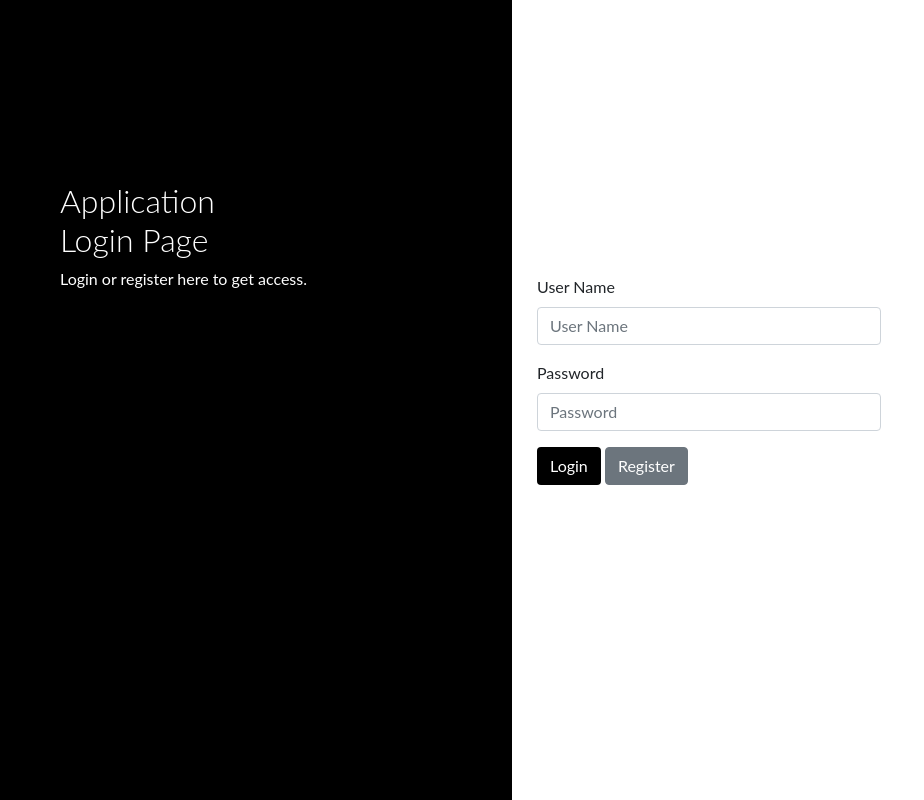
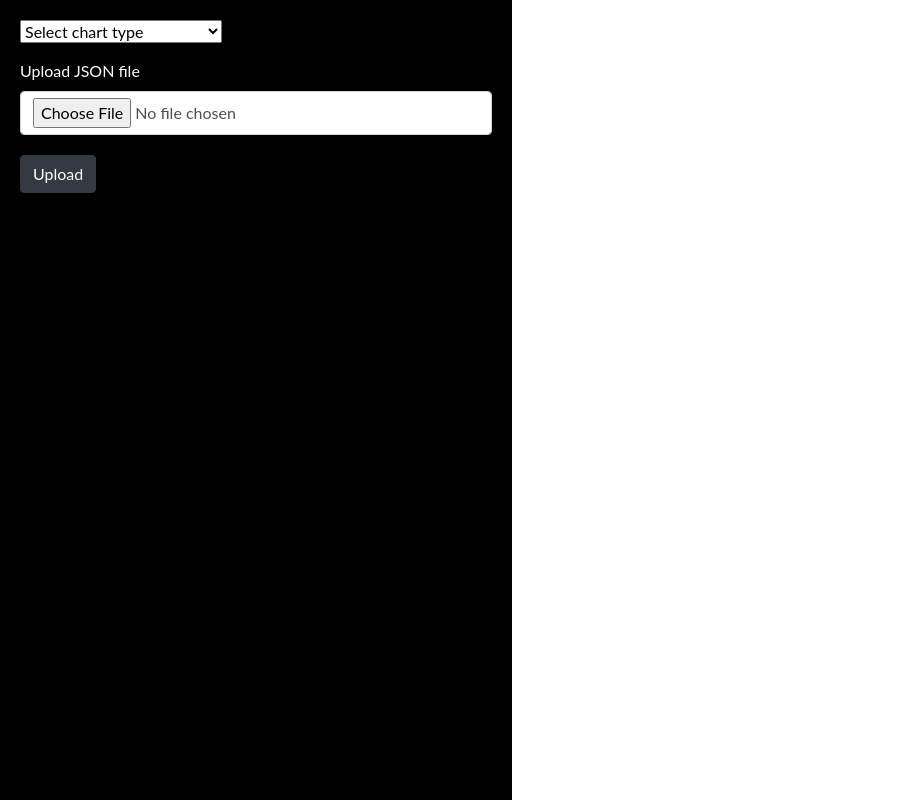
Before and after one commit to atirek-ak/chart-renderer, a Flask app: page / in a window 1280 px wide. Shown: the whole page, without its empty margins (0-924 px from the left). Run offline with Flask 2, Linux system fonts and the light colour scheme; some libraries are stand-ins or nearby versions.

Commit message:
Added basic UI components

```diff
--- a/main.py
+++ b/main.py
@@ -38,11 +38,8 @@ def render_welcome():
 def homepage():
 	return render_template('index.html')
 
-@app.route('/returntohome',methods=['POST'])
-def returntohome():
-	return redirect(url_for('homepage'))
 
-@app.route('/login',methods=['POST'])
+@app.route('/',methods=['POST'])
 def result():
 	try:
 		if request.method=='POST':
@@ -70,77 +67,5 @@ def result():
 	except:
 		con.rollback()
 
-@app.route('/sign_up',methods=['POST'])
-def Signup():
-	return render_template("signup.html",error=None)
-
-@app.route('/commit_details',methods=['POST'])
-def commit_details():
-	global global_name
-	global global_pass
-	global_name=request.form['Name']
-	global_pass=request.form['Password1']
-	pass2=request.form['Password2']
-	error=None
-	try:
-		con=sql.connect("database.db")
-		cur = con.cursor()
-		val=None
-		cur.execute("SELECT * FROM users WHERE Name = ?", (global_name,))
-		val=cur.fetchone()
-		con.close()
-		if global_name == "users":
-			return render_template("signup.html")
-		elif val!=None:
-			return render_template("signup.html")
-		elif global_pass != pass2:
-			return render_template("signup.html")
-		elif global_pass == "":
-			return render_template("signup.html")
-		elif global_name == "":
-			return render_template("signup.html")
-		else:
-			con=sql.connect("database.db")
-			cur = con.cursor()
-			cur.execute("INSERT INTO users (Name,Password)	VALUES (?,?)",(global_name,global_pass))
-			con.commit()
-			con.close()
-			return redirect(url_for('homepage'))
-	except:
-		con.rollback()
-
-@app.route('/logout',methods=['POST'])
-def logout():
-	session.pop('username','None')
-	return redirect(url_for('homepage'))
-
-
-@app.route('/upload',methods=['POST'])
-def upload():
-	if request.method == 'POST':
-		if 'file' not in request.files:
-			flash('No file part')
-			return render_template("welcome.html")
-		file = request.files['file']
-		filename = secure_filename(file.filename)
-		file.save(os.path.join(app.config['UPLOAD_FOLDER'], filename))
-		render_data(filename)
-		data,headers = render_welcome()
-		return render_template("welcome.html",data=data,headers=headers[1:])
-
-def render_data(filename):
-	global global_current_user
-	global global_file_upload
-	global_file_upload = True
-	with open(filename) as f:
-		data = json.load(f)
-	df = pd.DataFrame(data)
-	conn = sql.connect('database.db')
-	curr=conn.cursor()
-	df.to_sql(global_current_user,conn)
-	conn.commit()
-	conn.close()
-
-
 if __name__ == '__main__':
 	app.run()
--- /dev/null
+++ b/package.json
@@ -0,0 +1,5 @@
+{
+  "dependencies": {
+    "bootstrap": "^5.0.0"
+  }
+}
--- a/static/styles/index.css
+++ b/static/styles/index.css
@@ -71,5 +71,5 @@ body {
 
 .btn-black{
     background-color: #000 !important;
-    color: #fff;
+    margin-top: 20px;
 }
--- a/templates/index.html
+++ b/templates/index.html
@@ -3,29 +3,32 @@
 <script src="//code.jquery.com/jquery-1.11.1.min.js"></script>
 <link rel= "stylesheet" type= "text/css" href= "{{ url_for('static',filename='styles/index.css') }}">
 
-<!------ Include the above in your HEAD tag ---------->
+<!-- left panel -->
+<div class="sidenav">
+   <!-- chart type selection  -->
+   <form method="POST" enctype=multipart/form-data action="http://localhost:5000/">
+      <div class="form-group" style="margin-left: 20px; margin-right: 20px;">
+         <select class="form-select form-select-lg mb-3" aria-label=".form-select-lg example" name="select">
+            <option selected>Select chart type</option>
+            <option value="1">Sankey Chart</option>
+            <option value="2">Parallel coordinates Chart</option>
+            <option value="3">Simple Line Chart</option>
+         </select>
+         <br>
+         <label style="color: #fff" for="customFile">Upload JSON file</label>
+         <input type="file" class="form-control" id="file" name="file"/>
+         <button type="submit" class="btn btn-dark" value="Upload" style="margin-top: 20px;">Upload</button>
+      </div>
+   </form>
 
-<div class="sidenav">
-         <div class="login-main-text">
-            <h2>Application<br> Login Page</h2>
-            <p>Login or register here to get access.</p>
-         </div>
-      </div>
-      <div class="main">
-         <div class="col-md-6 col-sm-12">
-            <div class="login-form">
-               <form action="http://localhost:5000/login" method="POST">
-                  <div class="form-group">
-                     <label>User Name</label>
-                     <input type="text" class="form-control" placeholder="User Name" name = "ID">
-                  </div>
-                  <div class="form-group">
-                     <label>Password</label>
-                     <input type="password" class="form-control" placeholder="Password" name = "Password">
-                  </div>
-                  <button type="submit" class="btn btn-black">Login</button>
-                  <button type="submit" class="btn btn-secondary" formaction="http://localhost:5000/sign_up">Register</button>
-               </form>
-            </div>
-         </div>
-      </div>
+</div>
+
+
+
+
+<!-- right panel -->
+<div class="main">
+   <div class="col-md-6 col-sm-12">
+
+   </div>
+</div>
```
Also changed, not shown: package-lock.json (added).
